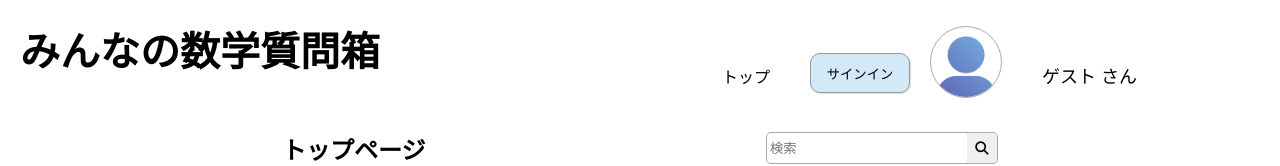
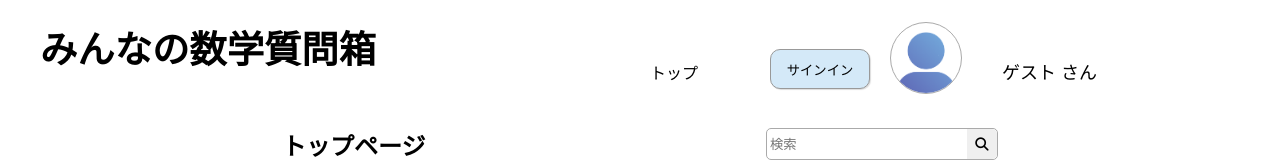
Before and after one commit to LSbard000com/math-question-box-app, a React (Create React App) app: page / in a window 1280 px wide. Shown: the top 166 px of the page. Built offline with nearby package versions, Linux system fonts and the light colour scheme; no server answers; the database is empty; a web font is replaced by a local one.

Commit message:
Headerのレイアウト変更

```diff
--- a/src/components/css/Header.css
+++ b/src/components/css/Header.css
@@ -7,17 +7,17 @@
 }
 
 .header .header-area {
-    min-width: 1200px;
-    max-width: 1400px;
+    width: 1200px;
     margin: 0 auto;
     display: flex;
     justify-content: space-between;
     align-items: flex-end;
+    overflow: hidden;
 }
 
 .header .header-area .title {
-    margin: 20px;
-    font-size: 30pt;
+    margin: 20px 0;
+    font-size: 28pt;
     font-family: "Zen Kurenaido", sans-serif;
 }
 
@@ -42,6 +42,7 @@
 
 .header .header-area .header-nav ul li {
     margin: 0 20px;
+    width: 80px;
 }
 
 .header .header-area .header-nav ul li a {
```
